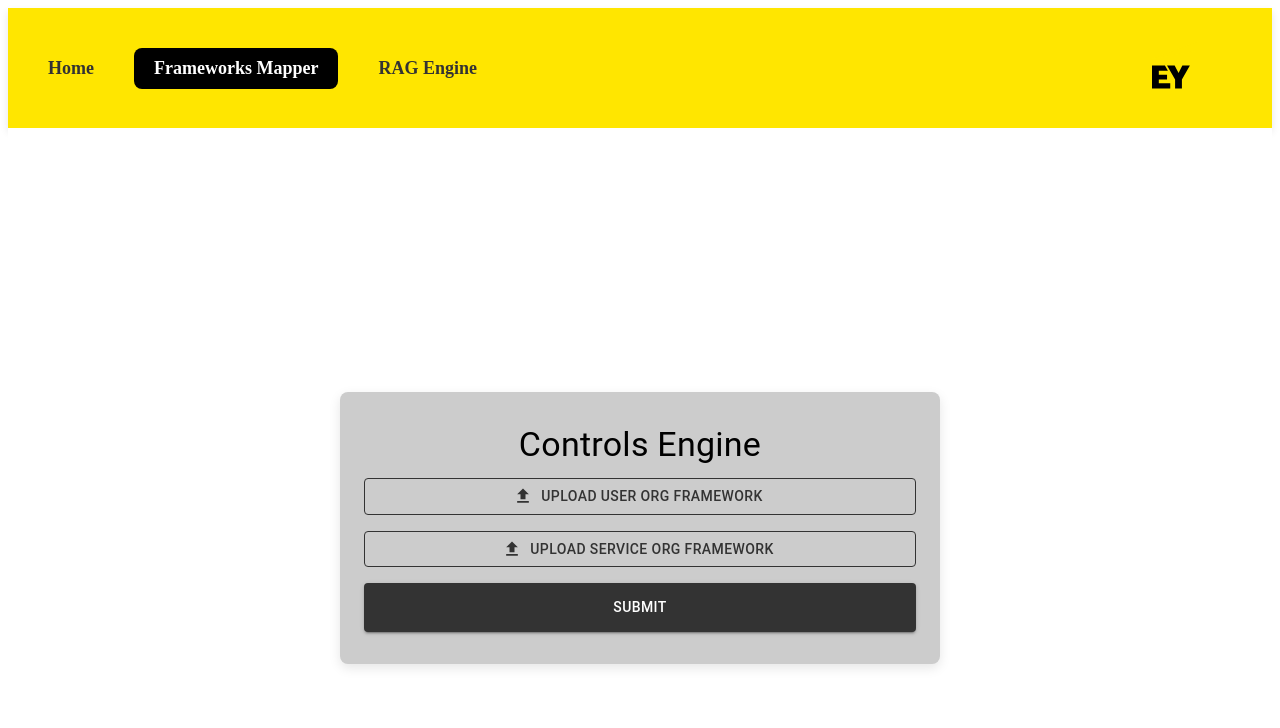
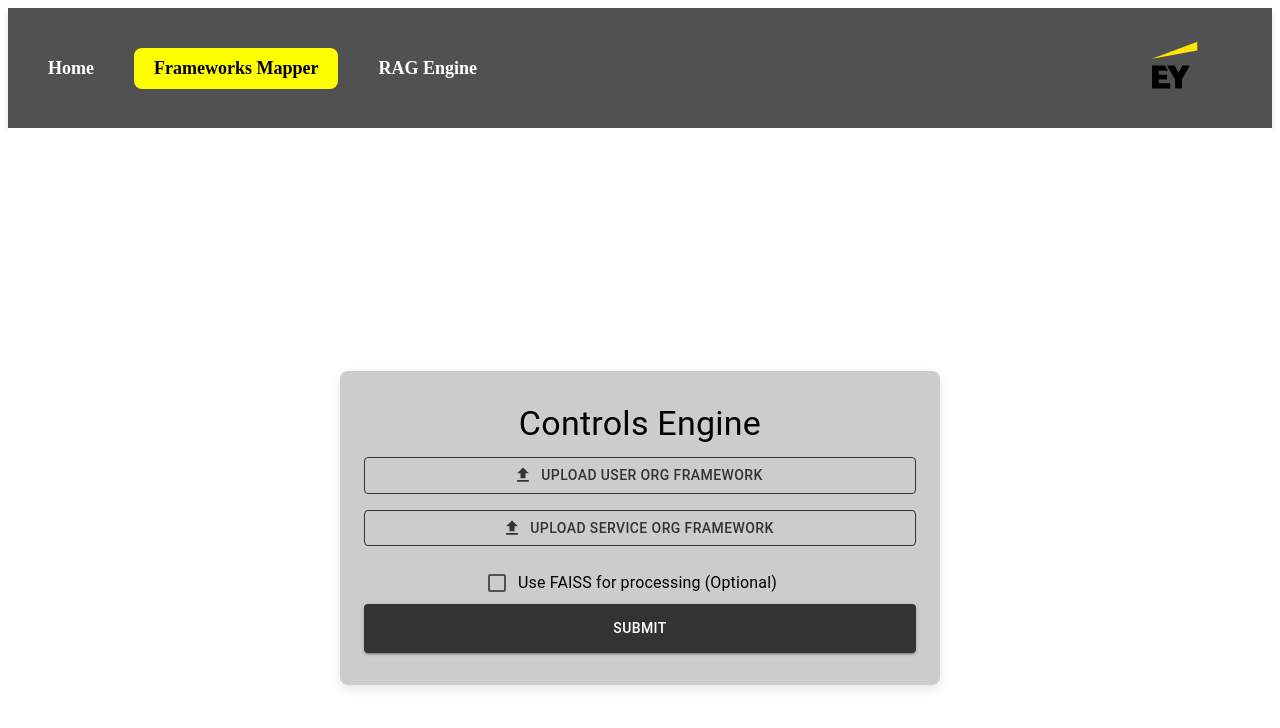
Before and after one commit to Neurafate/ControlengineFE, a Next.js app in the folder controlenginefe/: page /controlsAI in a window 1280 px wide. Shown: the top 728 px of the page. Built offline with nearby package versions, Linux system fonts and the light colour scheme.

Commit message:
added sorting,Ui ehancements,bug fix(file download)

```diff
--- a/controlenginefe/app/components/Navbar.module.css
+++ b/controlenginefe/app/components/Navbar.module.css
@@ -1,6 +1,6 @@
 /* /app/components/Navbar.module.css */
 .navbar {
-    background-color:rgba(255,230,0);
+    background-color:rgb(81, 81, 81);
     display: flex;
     justify-content: space-between;
     align-items: center;
@@ -17,7 +17,7 @@
   /* Common styles for all links */
   .link {
     text-decoration: none;
-    color: #333;
+    color:white;
     font-size: 18px;
     padding: 10px 20px;
     border-radius: 8px;
@@ -32,8 +32,8 @@
 
   /* Active link styling */
   .activeLink {
-    background-color: black;
-    color: white; /* Text color changes to white when clicked (active) */
+    background-color: yellow;
+    color:black; /* Text color changes to white when clicked (active) */
   }
 
   /* Logo styling */
--- a/controlenginefe/app/controlsAI/page.js
+++ b/controlenginefe/app/controlsAI/page.js
@@ -213,6 +213,7 @@ import {
 import UploadIcon from "@mui/icons-material/Upload";
 import DeleteIcon from "@mui/icons-material/Delete";
 import { styled } from "@mui/system";
+import { Checkbox, FormControlLabel } from "@mui/material";
 import { Modal, Table } from "antd"; // Import Table from Ant Design
 
 export default function Tool1Page() {
@@ -221,6 +222,9 @@ export default function Tool1Page() {
   const [resultData, setResultData] = useState([]);
   const [loading, setLoading] = useState(false);
   const [isModalVisible, setIsModalVisible] = useState(false);
+  const [processingTime, setProcessingTime] = useState("");
+  const [faissOption, setFaissOption] = useState(false); // New state for FAISS option
+
 
   const handleFileChange = (e, setFile) => {
     setFile(e.target.files[0]);
@@ -242,6 +246,7 @@ export default function Tool1Page() {
     const formData = new FormData();
     formData.append("frame1", file1);
     formData.append("frame2", file2);
+    formData.append("FAISS", faissOption ? 1 : 0); // Add FAISS option to form data
 
     try {
       const response = await fetch("http://127.0.0.1:5000/process", {
@@ -259,7 +264,9 @@ export default function Tool1Page() {
       const parsedData = JSON.parse(result.data); // Parse the JSON string to get the array
 
       setResultData(parsedData); // Set the result data
+      setProcessingTime(result.processing_time);
       setIsModalVisible(true); // Open the modal
+
     } catch (error) {
       console.error("Error:", error);
     } finally {
@@ -267,19 +274,38 @@ export default function Tool1Page() {
     }
   };
 
+  // const handleDownload = () => {
+  //   const csvData = resultData.map(row =>
+  //     Object.values(row).join(",")
+  //   ).join("\n");
+
+  //   const blob = new Blob([csvData], { type: "text/csv;charset=utf-8;" });
+  //   const url = URL.createObjectURL(blob);
+
+  //   const link = document.createElement("a");
+  //   link.href = url;
+  //   link.setAttribute("download", "results.csv");
+  //   document.body.appendChild(link);
+  //   link.click();
+  //   document.body.removeChild(link);
+  // };
   const handleDownload = () => {
-    const csvData = resultData.map(row =>
-      Object.values(row).join(",")
-    ).join("\n");
+    // Create a temporary link element
+    const link = document.createElement("a");
 
-    const blob = new Blob([csvData], { type: "text/csv;charset=utf-8;" });
-    const url = URL.createObjectURL(blob);
+    // Set the href to the API endpoint for downloading the CSV
+    link.href = "http://127.0.0.1:5000/download/framework1_with_results.csv";
 
-    const link = document.createElement("a");
-    link.href = url;
-    link.setAttribute("download", "results.csv");
+    // Set the download attribute for suggested file name
+    link.setAttribute("download", "framework1_with_results.csv");
+
+    // Append the link to the body
     document.body.appendChild(link);
+
+    // Trigger the click event
     link.click();
+
+    // Remove the link from the document after the click
     document.body.removeChild(link);
   };
 
@@ -288,11 +314,29 @@ export default function Tool1Page() {
   });
 
   // Columns for the Ant Design Table
-  const columns = Object.keys(resultData[0] || {}).map(key => ({
+// Columns for the Ant Design Table
+const columns = Object.keys(resultData[0] || {}).map((key) => ({
   title: key,
   dataIndex: key,
   key: key,
+  ...(key === "Similarity Score"
+    ? {
+        sorter: (a, b) => {
+          // Treat null or undefined as 0
+          const scoreA = a[key] !== null && a[key] !== undefined ? parseFloat(a[key]) : 0;
+          const scoreB = b[key] !== null && b[key] !== undefined ? parseFloat(b[key]) : 0;
+
+          // Log the values being compared
+          // console.log(`Comparing scores: ${scoreA} and ${scoreB}`);
+
+          return scoreA - scoreB;
+        },
+        defaultSortOrder: "descend", // Sort descending by default
+      }
+    : {}),
 }));
+
+
 
   return (
     <Box
@@ -397,6 +441,16 @@ export default function Tool1Page() {
               </IconButton>
             </Box>
           )}
+          <FormControlLabel
+  control={
+    <Checkbox
+      checked={faissOption}
+      onChange={(e) => setFaissOption(e.target.checked)}
+      color="primary"
+    />
+  }
+  label="Use FAISS for processing (Optional)" // The label for the checkbox
+/>
 
           <Button
             type="submit"
@@ -419,15 +473,25 @@ export default function Tool1Page() {
         </form>
 
         <Modal
-          title="Results"
+  title={`Results processed in ${processingTime}`}
   open={isModalVisible}
   onCancel={() => setIsModalVisible(false)}
-          width={1031}
+  width="100%"
+  height="100%"
+  style={{
+    top: 0,
+    left: 0,
+    right: 0,
+    bottom: 0,
+    margin: 10,
+    borderRadius: 0, // Optional: Removes rounded corners
+    overflow: 'hidden', // Prevent overflow
+  }}
   footer={[
-            <Button key="download" onClick={handleDownload}>
+    <Button key="download" variant="contained" onClick={handleDownload}>
       Download as CSV
     </Button>,
-            <Button key="close" onClick={() => setIsModalVisible(false)}>
+    <Button key="close" variant="contained" color="error" onClick={() => setIsModalVisible(false)}>
       Close
     </Button>,
   ]}
@@ -436,8 +500,8 @@ export default function Tool1Page() {
     dataSource={resultData}
     columns={columns}
     pagination={false}
-            rowKey={(record) => record.Requirement}
-            scroll={{ y: 300 }}// Use a unique identifier
+    rowKey={(record) => record.id || record.key}
+    scroll={{ y: 'calc(100vh - 200px)' }} // Adjust scroll height
   />
 </Modal>
       </Container>
```
Lines whose indentation alone changed are shown as unchanged.
